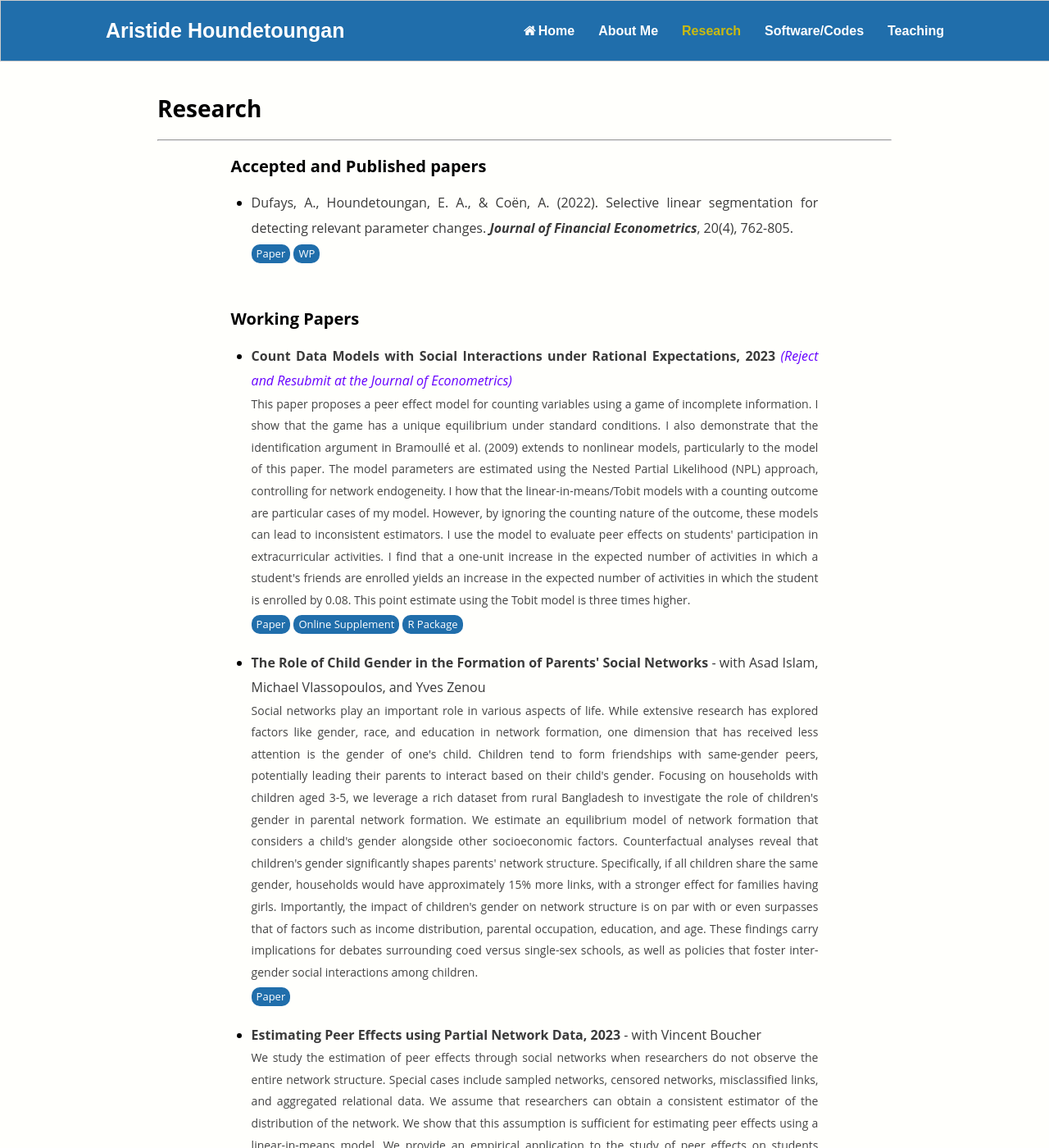
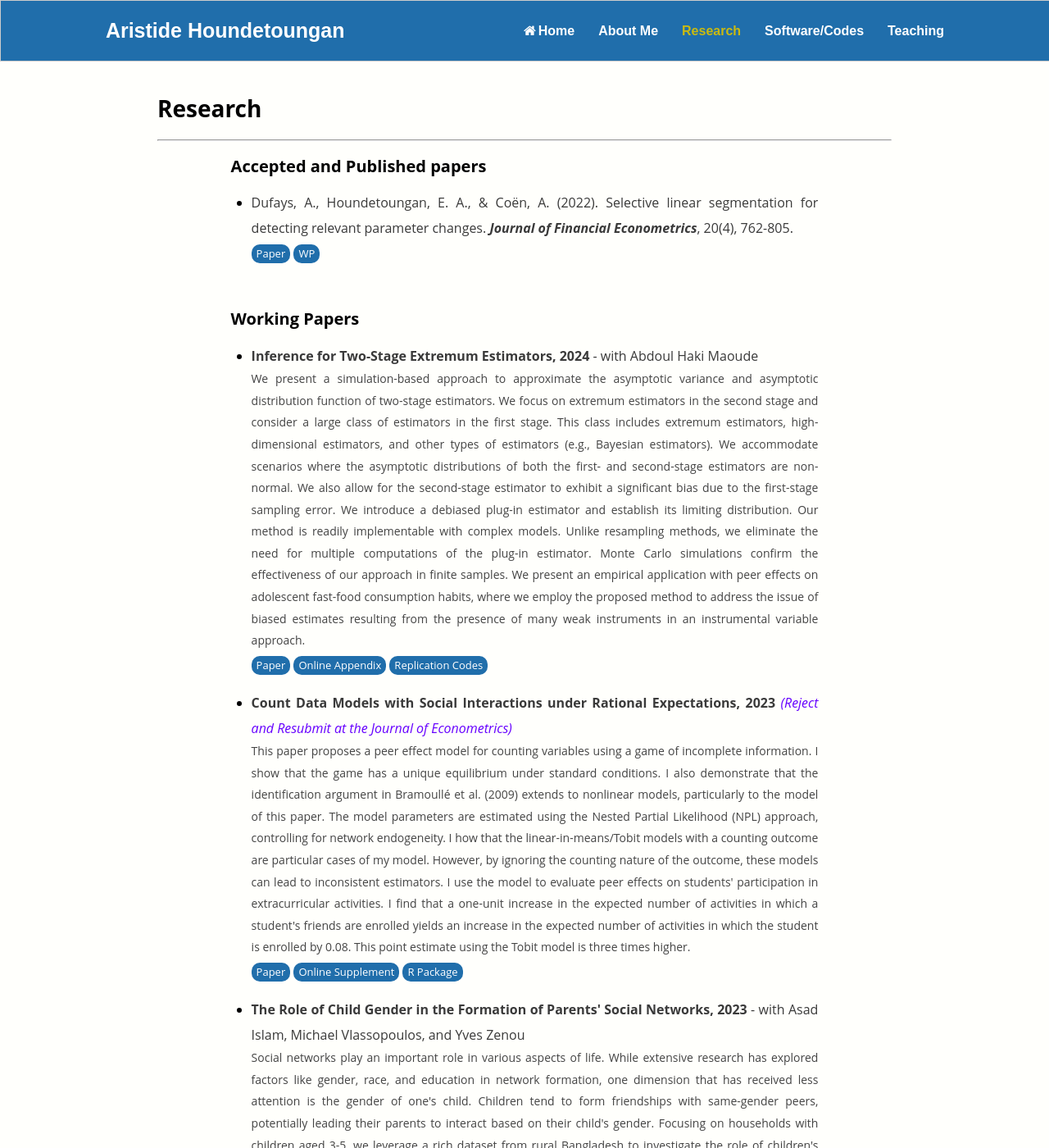
Before and after one commit to ahoundetoungan/ahoundetoungan.github.io, a Jekyll site: the page built from research/index.html, in a window 1280 px wide and 1400 px high. Shown: the whole window at 82% size. Built offline with Jekyll 4.4.1, drawn with Linux system fonts in a browser that asks for light colours; some of the changed text lies outside the part shown.

Commit message:
research

```diff
--- a/research/index.html
+++ b/research/index.html
@@ -23,6 +23,12 @@
   	<br/>
 	<h2>Working Papers</h2>
 	<ul>
+    <li><p class="nomarginafter"><b>Inference for Two-Stage Extremum Estimators, 2024</b> - with Abdoul Haki Maoude</p>
+      <p class="nomarginafter nomarginbefore descriptif">We present a simulation-based approach to approximate the asymptotic variance and asymptotic distribution function of two-stage estimators. We focus on extremum estimators in the second stage and consider a large class of estimators in the first stage. This class includes extremum estimators, high-dimensional estimators, and other types of estimators (e.g., Bayesian estimators). We accommodate scenarios where the asymptotic distributions of both the first- and second-stage estimators are non-normal. We also allow for the second-stage estimator to exhibit a significant bias due to the first-stage sampling error. We introduce a debiased plug-in estimator and establish its limiting distribution. Our method is readily implementable with complex models.  Unlike resampling methods, we eliminate the need for multiple computations of the plug-in estimator. Monte Carlo simulations confirm the effectiveness of our approach in finite samples. We present an empirical application with peer effects on adolescent fast-food consumption habits, where we employ the proposed method to address the issue of biased estimates resulting from the presence of many weak instruments in an instrumental variable approach.</p>
+      <a type="button" class="button"  href="/files/Papers/InferenceTSE.pdf" target="_blank">Paper</a>
+      <a type="button" class="button"  href="/files/Papers/InferenceTSE_OA.pdf" target="_blank">Online Appendix</a>
+      <a type="button" class="button"  href="https://github.com/ahoundetoungan/InferenceTSE" target="_blank">Replication Codes</a>
+    </li>
     <li>
       <p class="nomarginafter"><b>Count Data Models with Social Interactions under Rational Expectations, 2023</b> <em style="color:#6600FF">(Reject and Resubmit at the Journal of Econometrics)</em></p>
       <p class="nomarginafter nomarginbefore descriptif">
@@ -31,7 +37,7 @@
       <a type="button" class="button"  href="/files/Papers/CDMSIRE_SM.pdf" target="_blank">Online Supplement</a>
       <a type="button" class="button"  href="https://cran.r-project.org/package=CDatanet" target="_blank">R Package</a>
     </li>
-    <li><p class="nomarginafter"><b>The Role of Child Gender in the Formation of Parents' Social Networks</b> - with Asad Islam, Michael Vlassopoulos, and Yves Zenou</p>
+    <li><p class="nomarginafter"><b>The Role of Child Gender in the Formation of Parents' Social Networks, 2023</b> - with Asad Islam, Michael Vlassopoulos, and Yves Zenou</p>
       <p class="nomarginafter nomarginbefore descriptif"> Social networks play an important role in various aspects of life. While extensive research has explored factors like gender, race, and education in network formation, one dimension that has received less attention is the gender of one's child. Children tend to form friendships with same-gender peers, potentially leading their parents to interact based on their child's gender. Focusing on households with children aged 3-5, we leverage a rich dataset from rural Bangladesh  to investigate the role of children's gender in parental network formation. We estimate an equilibrium model of network formation that considers a child's gender alongside other socioeconomic factors. Counterfactual analyses reveal that children's gender significantly shapes parents' network structure. Specifically, if all children share the same gender, households would have approximately 15% more links, with a stronger effect for families having girls. Importantly, the impact of children's gender on network structure is on par with or even surpasses that of factors such as income distribution, parental occupation, education, and age. These findings carry implications for debates surrounding coed versus single-sex schools, as well as policies that  foster inter-gender social interactions among children.</p>
       <a type="button" class="button"  href="/files/Papers/CEPR DP 18538.pdf" target="_blank">Paper</a>
     </li>
@@ -48,18 +54,12 @@
       <p class="nomarginafter nomarginbefore descriptif">Peer influences on students' academic effort are often studied using GPA as a proxy variable for the effort when the latter is unobserved. We present an alternative method that does not require this approximation. Our identification strategy distinguishes unobserved shocks exerted on GPA without influencing the effort from unobserved students' preference shocks. We find that our estimate may be significantly different from the classical estimate (where the effort is approximated) if the network includes isolated students. Applying our approach to Add Health data shows that the peer effect estimate using a proxy for the effort is 1.6 times lower.</p>
       <a type="button" class="button"  href="/files/Papers/PEEffort.pdf" target="_blank">Paper</a>
       <a type="button" class="button"  href="/files/Papers/PEEffort_OA.pdf" target="_blank">Online Appendix</a>
-      <a type="button" class="button"  href="https://github.com/ahoundetoungan/PeerEffectsEffort" target="_blank">Replication codes</a>
+      <a type="button" class="button"  href="https://github.com/ahoundetoungan/PeerEffectsEffort" target="_blank">Replication Codes</a>
     </li>
     <li>
       <p class="nomarginafter"><b>Healthcare Quality by Specialists under a Mixed Compensation System: an Empirical Analysis, 2023</b> - whith Damien Echevin and Bernard Fortin</p>
       <p class="nomarginafter nomarginbefore descriptif">We analyze the effects of a mixed compensation (MC) scheme for specialists on the quality of their healthcare services. To do so, we exploit a major reform that was implemented in Quebec (Canada) in 1999. The government introduced a payment mechanism combining a fixed <em>per diem</em> with a reduced fee per clinical service. Using panel patient-doctor data covering the period 1996-2016 and including 320,441 patients, we estimate a multi-state multi-spell hazard model with correlated heterogeneity, analogous to a difference-in-differences approach. We compute three output-based quality indicators from our model. Our results suggest that the reform reduced the quality of MC specialist services as measured by the risk of re-hospitalization within 30 days after discharge and the risk of mortality within one year after discharge. These effects vary depending upon the specialty of the treating doctor.</p>
       <a type="button" class="button"  href="https://www.cirano.qc.ca/files/publications/2023s-19.pdf" target="_blank">Paper</a>
-    </li>
-    <li><p class="nomarginafter"><b>Inference for Two-Stage Extremum Estimators</b> - with Abdoul Haki Maoude (Draft available upon request)</p>
-      <p class="nomarginafter nomarginbefore descriptif">We present a simulation-based approach to approximate the asymptotic variance and asymptotic distribution function of two-stage estimators. We focus on extremum estimators in the second stage and consider a large class of estimators in the first stage. This class includes extremum estimators, high-dimensional estimators, and other types of estimators (e.g., Bayesian estimators). We accommodate scenarios where the asymptotic distributions of both the first- and second-stage estimators are non-normal. We also allow for the second-stage estimator to exhibit a significant bias due to the first-stage sampling error. We introduce a debiased plug-in estimator and establish its limiting distribution. Our method is readily implementable with complex models.  Unlike resampling methods, we eliminate the need for multiple computations of the plug-in estimator. Monte Carlo simulations confirm the effectiveness of our approach in finite samples. We present an empirical application with peer effects on adolescent fast-food consumption habits, where we employ the proposed method to address the issue of biased estimates resulting from the presence of many weak instruments in an instrumental variable approach.</p>
-      <a type="button" class="button"  href="/files/Papers/InferenceTSE.pdf" target="_blank">Paper</a>
-      <a type="button" class="button"  href="/files/Papers/InferenceTSE_OA.pdf" target="_blank">Online Appendix</a>
-      <a type="button" class="button"  href="https://github.com/ahoundetoungan/InferenceTSE" target="_blank">Replication codes</a>
     </li>
   </ul>
 	<br/>
```
Also changed, not shown: index.html (+6 -1 lines).
